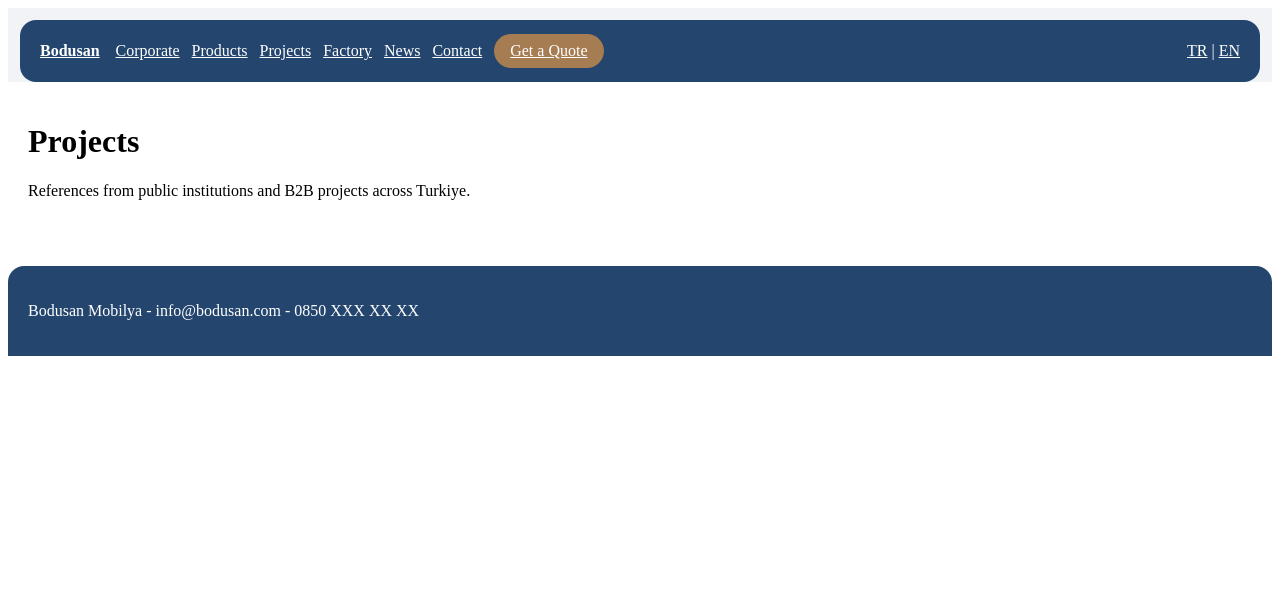
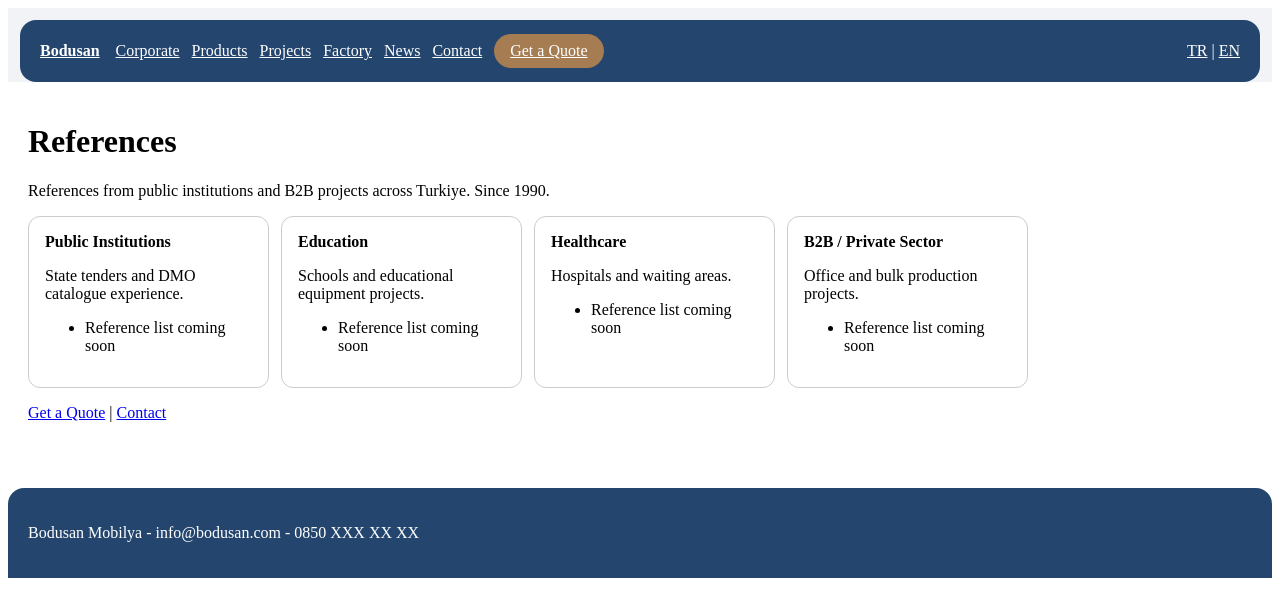
Before and after one commit to ilker-source/bodusan-mobilya, a Next.js app: page /en/projeler in a window 1280 px wide. Shown: the top 616 px of the page. Built offline with nearby package versions, Linux system fonts and the light colour scheme.

Commit message:
referans iskelet 4 grup

```diff
--- a/src/app/[locale]/projeler/page.tsx
+++ b/src/app/[locale]/projeler/page.tsx
@@ -1 +1,15 @@
-export default function Projeler({params:{locale}}:{params:{locale:string}}){const en=locale==='en';return (<div style={{padding:20,maxWidth:800}}><h1>{en?"Projects":"Projeler"}</h1>{en?(<p>References from public institutions and B2B projects across Turkiye.</p>):(<p>Turkiye genelinde kamu kurumlari ve B2B projelerden referanslarimiz.</p>)}</div>);}
+import Link from "next/link";
+export default function Projeler({params:{locale}}:{params:{locale:string}}){
+const en=locale==='en';
+const gruplar = en ? [
+{baslik:"Public Institutions", aciklama:"State tenders and DMO catalogue experience.", isler:["Reference list coming soon"]},
+{baslik:"Education", aciklama:"Schools and educational equipment projects.", isler:["Reference list coming soon"]},
+{baslik:"Healthcare", aciklama:"Hospitals and waiting areas.", isler:["Reference list coming soon"]},
+{baslik:"B2B / Private Sector", aciklama:"Office and bulk production projects.", isler:["Reference list coming soon"]},
+] : [
+{baslik:"Kamu Kurumlari", aciklama:"Devlet ihaleleri ve DMO katalog tecrubesi.", isler:["Liste yarin eklenecek"]},
+{baslik:"Egitim", aciklama:"Okullar ve egitim donatim projeleri.", isler:["Liste yarin eklenecek"]},
+{baslik:"Saglik", aciklama:"Hastaneler ve bekleme alanlari.", isler:["Liste yarin eklenecek"]},
+{baslik:"B2B / Ozel Sektor", aciklama:"Ofis ve toplu uretim projeleri.", isler:["Liste yarin eklenecek"]},
+];
+return (<div style={{padding:20,maxWidth:1000}}><h1>{en?"References":"Referanslarimiz"}</h1><p>{en?"References from public institutions and B2B projects across Turkiye. Since 1990.":"Turkiye genelinde kamu kurumlari ve B2B projelerden referanslarimiz. 1990'dan beri."}</p><div style={{display:"grid",gridTemplateColumns:"repeat(auto-fill,minmax(220px,1fr))",gap:12,marginTop:16}}>{gruplar.map((g)=>(<div key={g.baslik} style={{border:"1px solid #ccc",borderRadius:12,padding:16}}><b>{g.baslik}</b><p>{g.aciklama}</p><ul>{g.isler.map((i)=>(<li key={i}>{i}</li>))}</ul></div>))}</div><p style={{marginTop:16}}><Link href={`/${locale}/teklif-al`}>{en?"Get a Quote":"Teklif Al"}</Link> | <Link href={`/${locale}/iletisim`}>{en?"Contact":"Iletisim"}</Link></p></div>);}
```
